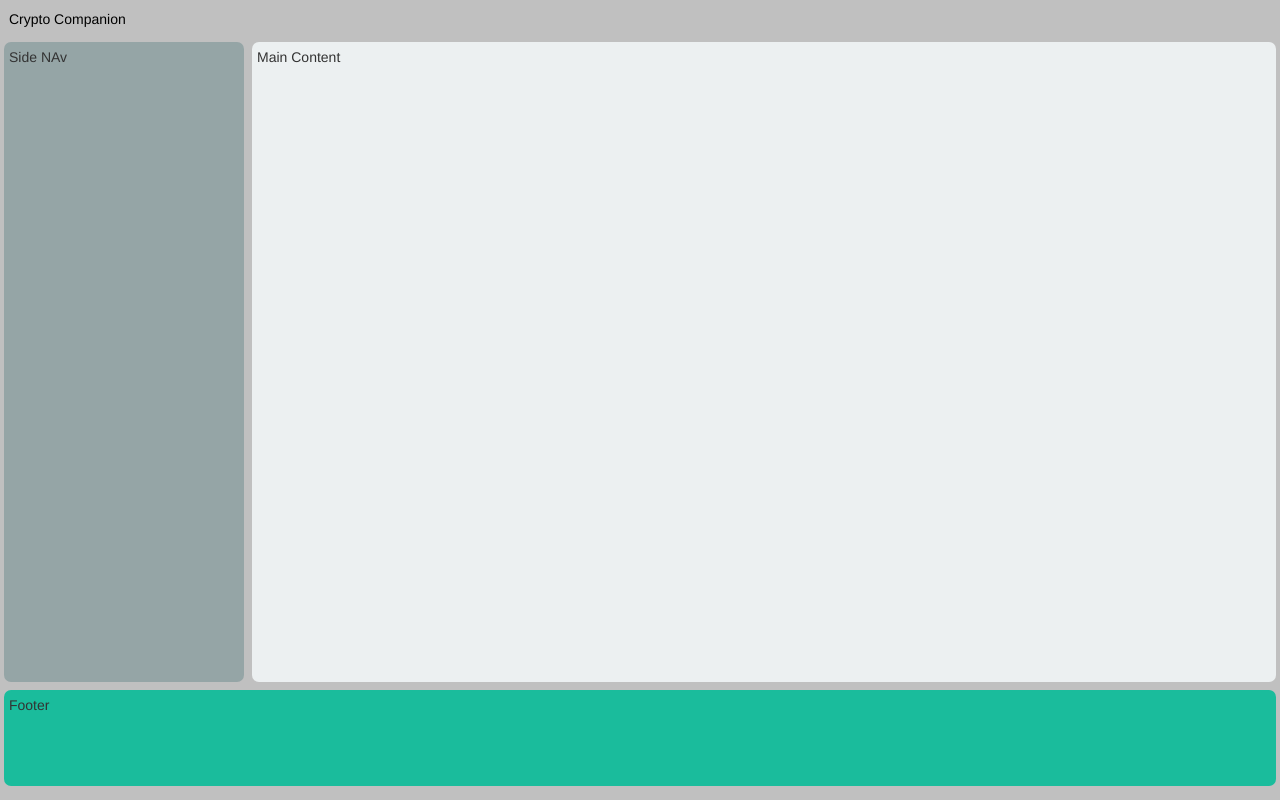
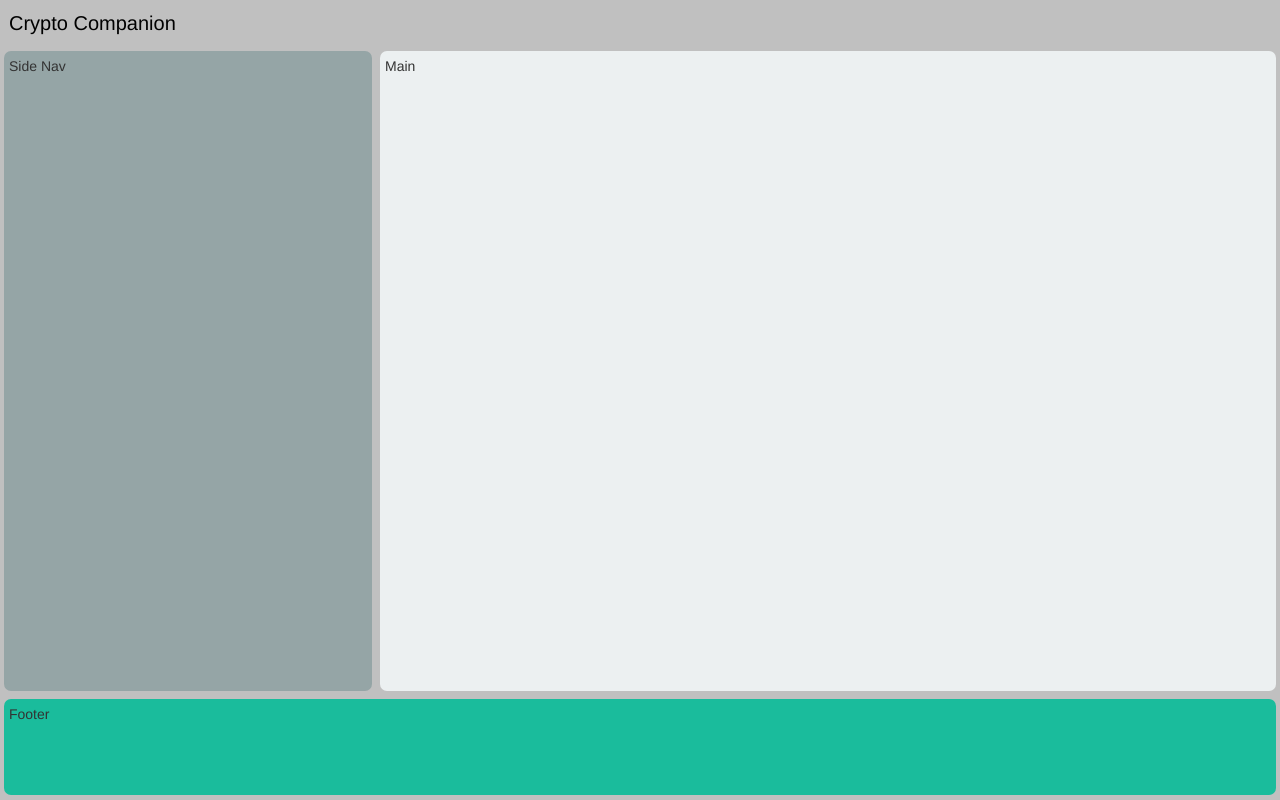
Before and after one commit to hakbar0/Crypto-Companion, a React app: page / in a window 1280 px wide. Built offline with nearby package versions, Linux system fonts and the light colour scheme.

Commit message:
template ready for the app.

```diff
--- a/src/containers/App.js
+++ b/src/components/App.js
@@ -1,18 +1,18 @@
 import React, { Component } from 'react';
-import Navbar from './Navbar';
 import { BrowserRouter, Route, Switch } from 'react-router-dom';
+import Footer from './Footer';
+import Main from './Main';
+import Header from './Header';
 import '../styles/App.css';
+
 
 class App extends Component {
   render() {
     return (
-      <div>
-      <header><a href="">Crypto Companion</a></header>
-      <main>
-      <article>Main Content</article>
-      <nav>Side NAv</nav>
-      </main>
-      <footer>Footer</footer>
+      <div className = "Homepage">
+        <Header />
+        <Main />
+        <Footer />
       </div>
     );
   }
--- /dev/null
+++ b/src/components/Footer.js
@@ -0,0 +1,9 @@
+import React from 'react';
+
+const Footer = () => {
+  return(
+    <footer>Footer</footer>
+  )
+}
+
+export default Footer;
--- /dev/null
+++ b/src/components/Header.js
@@ -0,0 +1,9 @@
+import React from 'react';
+
+const Header = () => {
+  return(
+    <header><a href="">Crypto Companion</a></header>
+  )
+}
+
+export default Header;
--- /dev/null
+++ b/src/components/Main.js
@@ -0,0 +1,12 @@
+import React from 'react';
+
+const Main = () => {
+  return(
+    <main>
+    <article>Main</article>
+    <nav>Side Nav</nav>
+    </main>
+  )
+}
+
+export default Main;
--- a/src/containers/Navbar.js
+++ /dev/null
@@ -1,14 +0,0 @@
-import React, { Component } from 'react';
-import { NavLink, Link } from 'react-router-dom';
-import Logo from '../images/Bitcoin-icon.png'
-import '../styles/navbar.css';
-
-const Navbar = () => {
-  return (
-    <nav className='navbar navbar-inverse bg-inverse'>
-      <NavLink exact to='/'> <img src={Logo} alt='Home' /> Crypto Companion </NavLink>
-    </nav>
-  )
-}
-
-export default Navbar;
--- a/src/index.js
+++ b/src/index.js
@@ -1,7 +1,7 @@
 import React from 'react';
 import ReactDOM from 'react-dom';
 import './styles/index.css';
-import App from './containers/App';
+import App from './components/App';
 import registerServiceWorker from './registerServiceWorker';
 
 ReactDOM.render(<App />, document.getElementById('root'));
--- a/src/styles/App.css
+++ b/src/styles/App.css
@@ -24,13 +24,13 @@ main {
 }
 
 article {
-  flex: 4 0 80%;
+  flex: 4 0 70%;
   background: #ecf0f1;
   min-height: 80vh;
 }
 
 nav {
-  flex: 1 1 20%;
+  flex: 1 1 30%;
   flex-direction: column;
   background: #95a5a6;
   order: -1;
@@ -42,6 +42,10 @@ footer {
   background: #1abc9c;
   flex-basis: 100px;
   min-height: 12vh;
+}
+
+header a {
+ font-size: 20px;
 }
 
 @media all and (max-width: 640px) {
```
